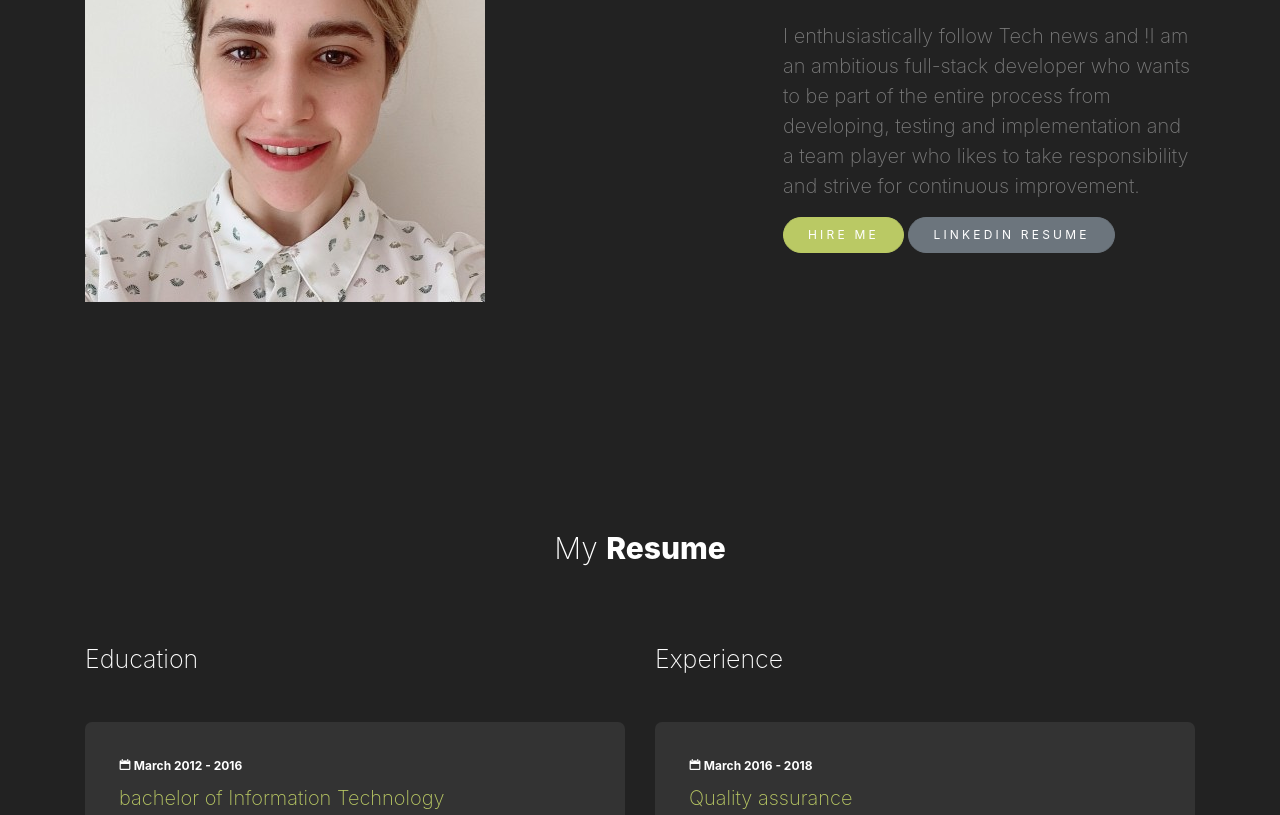
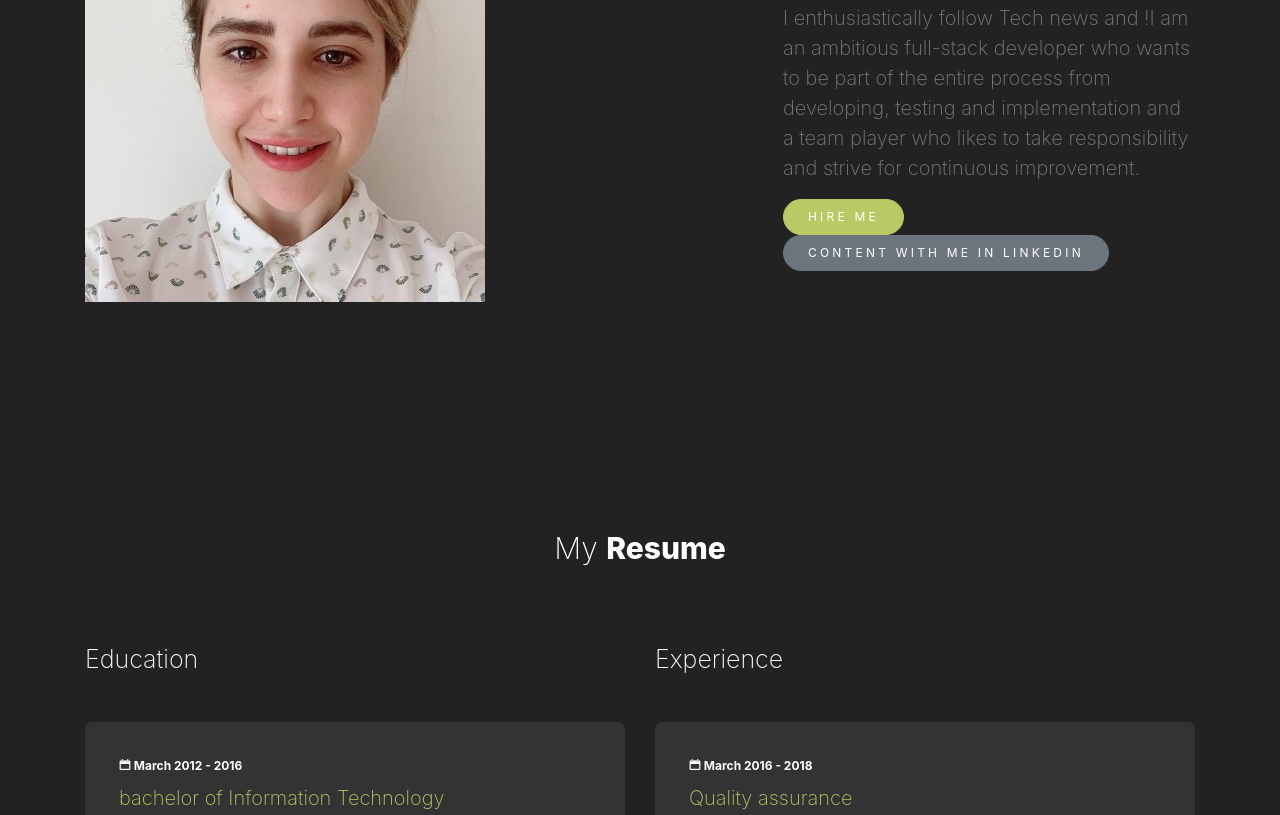
Before and after one commit to Zahra-Abdoli/Zahra-Abdoli.github.io, a plain HTML site: page index.html in a window 1280 px wide. Shown: the part 2339-3154 px from the top of the page. Drawn offline with nearby package versions, Linux system fonts and the light colour scheme; files whose address does not match are found by name.

Commit message:
Revert "r"
This reverts commit 39b3b0f9870fa6301b3dec32a402dc951faee1d6.

```diff
--- a/index.html
+++ b/index.html
@@ -460,7 +460,7 @@
 
                     <p>
                         <a href="#section-contact " class="btn btn-primary px-4 py-2 btn-sm smoothscroll ">Hire Me</a>
-                        <a href="https://www.linkedin.com/in/zahra-abdoli" class="btn btn-secondary px-4 py-2 btn-sm ">Linkedin Resume</a>
+                        <a href="https://www.linkedin.com/in/zahra-abdoli" class="btn btn-secondary px-4 py-2 btn-sm ">content with me in Linkedin</a>
                     </p>
                 </div>
             </div>
```
